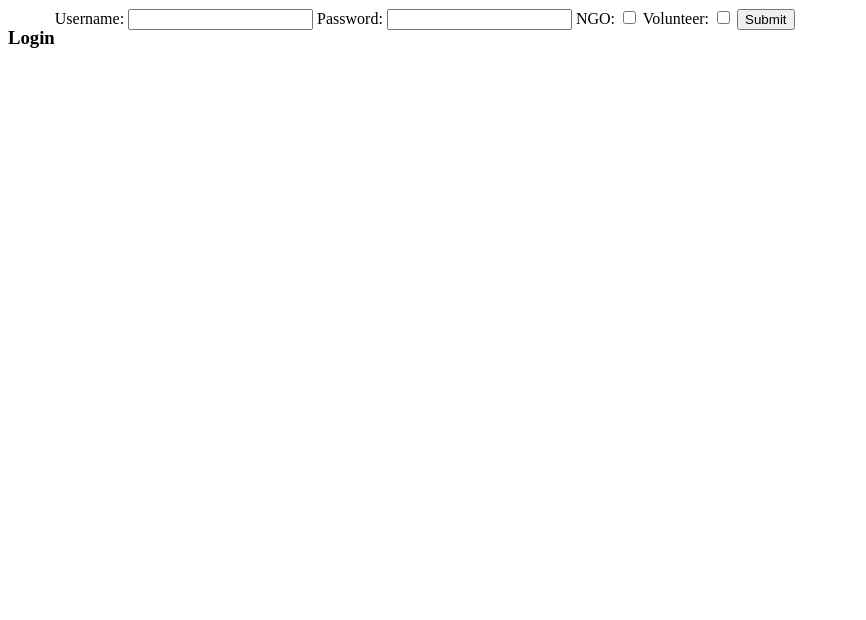
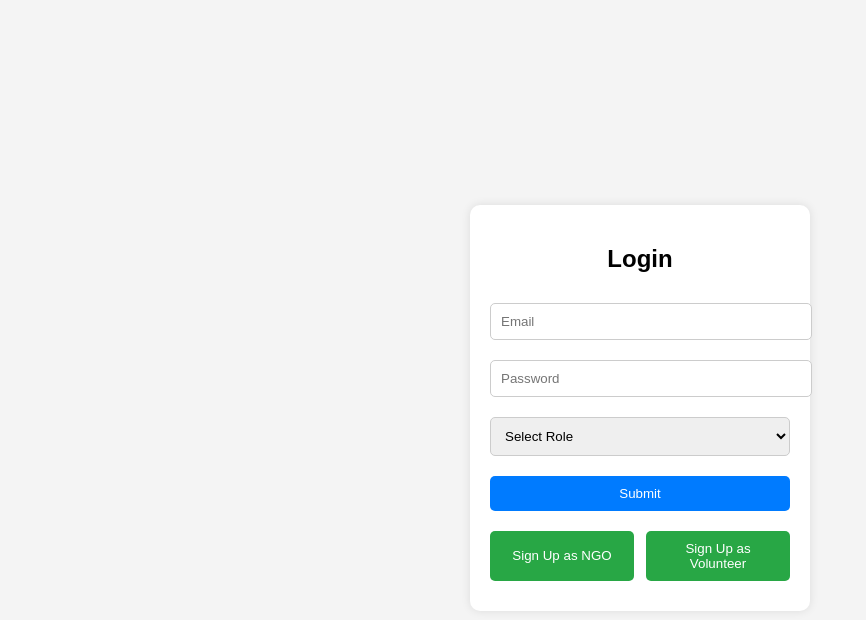
Before and after one commit to Theo64-dev/NGO-volunteer-system, a plain HTML site: page index.html in a window 1280 px wide. Shown: the whole page, without its empty margins (0-866 px from the left). Drawn offline with Linux system fonts and the light colour scheme.

Commit message:
modify html and css for login

```diff
--- a/index.html
+++ b/index.html
@@ -3,31 +3,26 @@
 <head>
     <meta charset="UTF-8">
     <meta name="viewport" content="width=device-width, initial-scale=1.0">
+    <title>Login Page</title>
     <link rel="stylesheet" href="style.css">
-    <title>Document</title>
 </head>
 <body>
     <div class="container">
-        <h3>Login</h3>
-        <form id="loginPage">
-            <label>
-                Username: <input type="text" id="userName" required>
-            </label>
-
-            <label>
-                Password: <input type="text" id="password" required>
-            </label>
-            <label>
-                NGO: <input type="checkbox" id="ngo" required>
-            </label>
-
-            <label>
-                Volunteer: <input type="checkbox" id="volunteer" required>
-            </label>
-
+        <h2>Login</h2>
+        <form>
+            <input type="email" placeholder="Email" required>
+            <input type="password" placeholder="Password" required>
+            <select title="select role" required>
+                <option value="">Select Role</option>
+                <option value="ngo">NGO</option>
+                <option value="volunteer">Volunteer</option>
+            </select>
             <button type="submit">Submit</button>
         </form>
+        <div class="signup-buttons">
+            <button>Sign Up as NGO</button>
+            <button>Sign Up as Volunteer</button>
+        </div>
     </div>
-    <script src="script.js"></script>
 </body>
 </html>
--- a/style.css
+++ b/style.css
@@ -1,3 +1,44 @@
-.container{
+
+body {
+    font-family: Arial, sans-serif;
+    background-color: #f4f4f4;
     display: flex;
+    justify-content: center;
+    align-items: center;
+    height: 100vh;
 }
+.container {
+    background: white;
+    padding: 20px;
+    border-radius: 10px;
+    box-shadow: 0 0 10px rgba(0, 0, 0, 0.1);
+    width: 300px;
+    text-align: center;
+}
+input, select, button {
+    width: 100%;
+    padding: 10px;
+    margin: 10px 0;
+    border: 1px solid #ccc;
+    border-radius: 5px;
+}
+button {
+    background-color: #007bff;
+    color: white;
+    cursor: pointer;
+    border: none;
+}
+button:hover {
+    background-color: #0056b3;
+}
+.signup-buttons {
+    display: flex;
+    justify-content: space-between;
+}
+.signup-buttons button {
+    width: 48%;
+    background-color: #28a745;
+}
+.signup-buttons button:hover {
+    background-color: #218838;
+}
```
